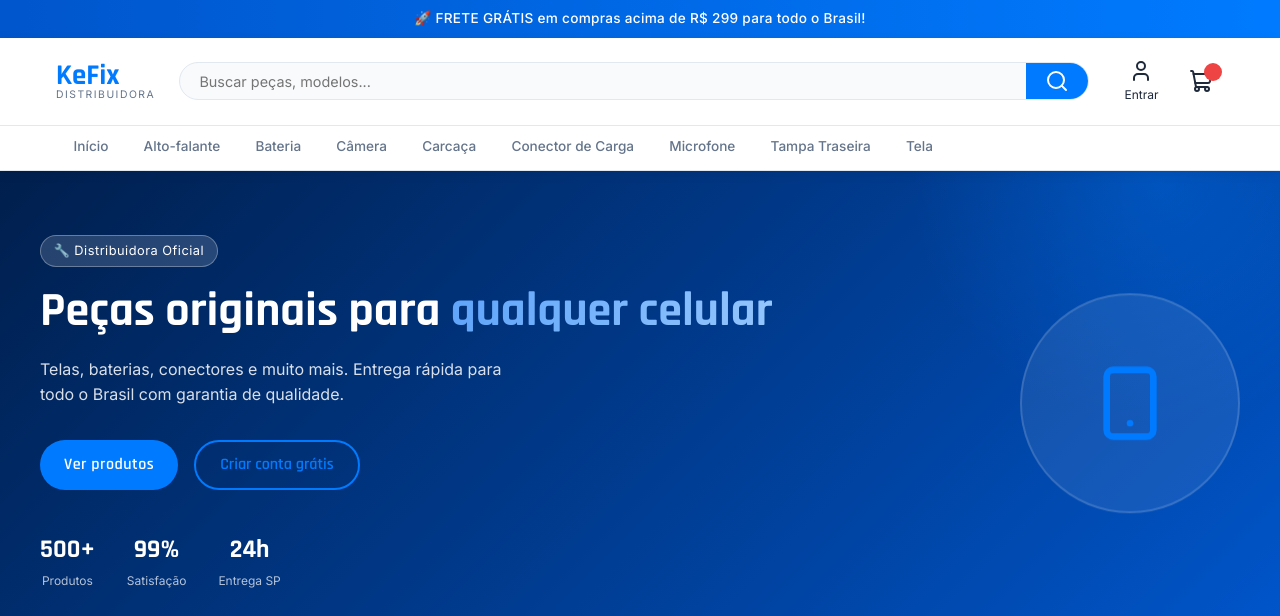
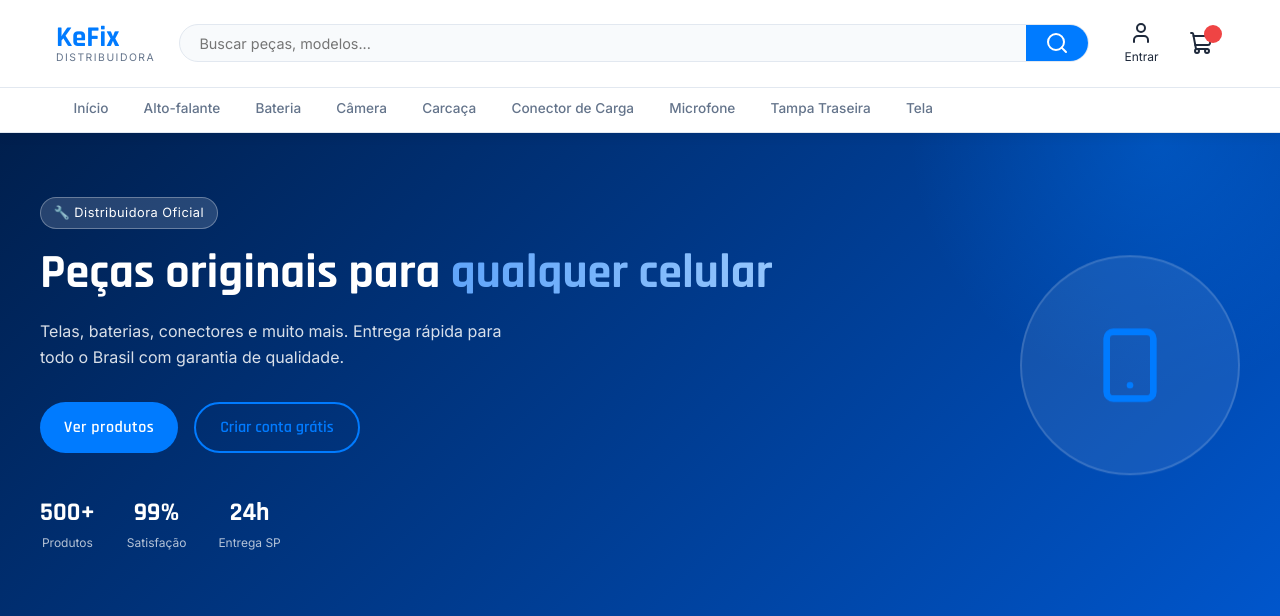
Before and after one commit to KevenHBrito/KeFix_Distribuidora-, a PHP site: page /Projeto_Final/kefix_sistema_completo/kefix/index.php in a window 1280 px wide. Shown: the top 616 px of the page. Run offline with PHP 8.4, Linux system fonts and the light colour scheme; data comes from the database, SQL or seed files in the repository.

Commit message:
retirado o slogan de frete de gratis

```diff
--- a/kefix_sistema_completo/kefix/php/header_partial.php
+++ b/kefix_sistema_completo/kefix/php/header_partial.php
@@ -20,11 +20,6 @@ $total_carrinho = array_sum(array_column($_SESSION['carrinho'] ?? [], 'quantidad
   <script src="https://unpkg.com/lucide@latest/dist/umd/lucide.js"></script>
 </head>
 <body>
-
-<!-- Barra de anúncio -->
-<div class="barra-anuncio">
-  🚀 FRETE GRÁTIS em compras acima de R$ 299 para todo o Brasil!
-</div>
 
 <!-- Header -->
 <header class="header">
```
